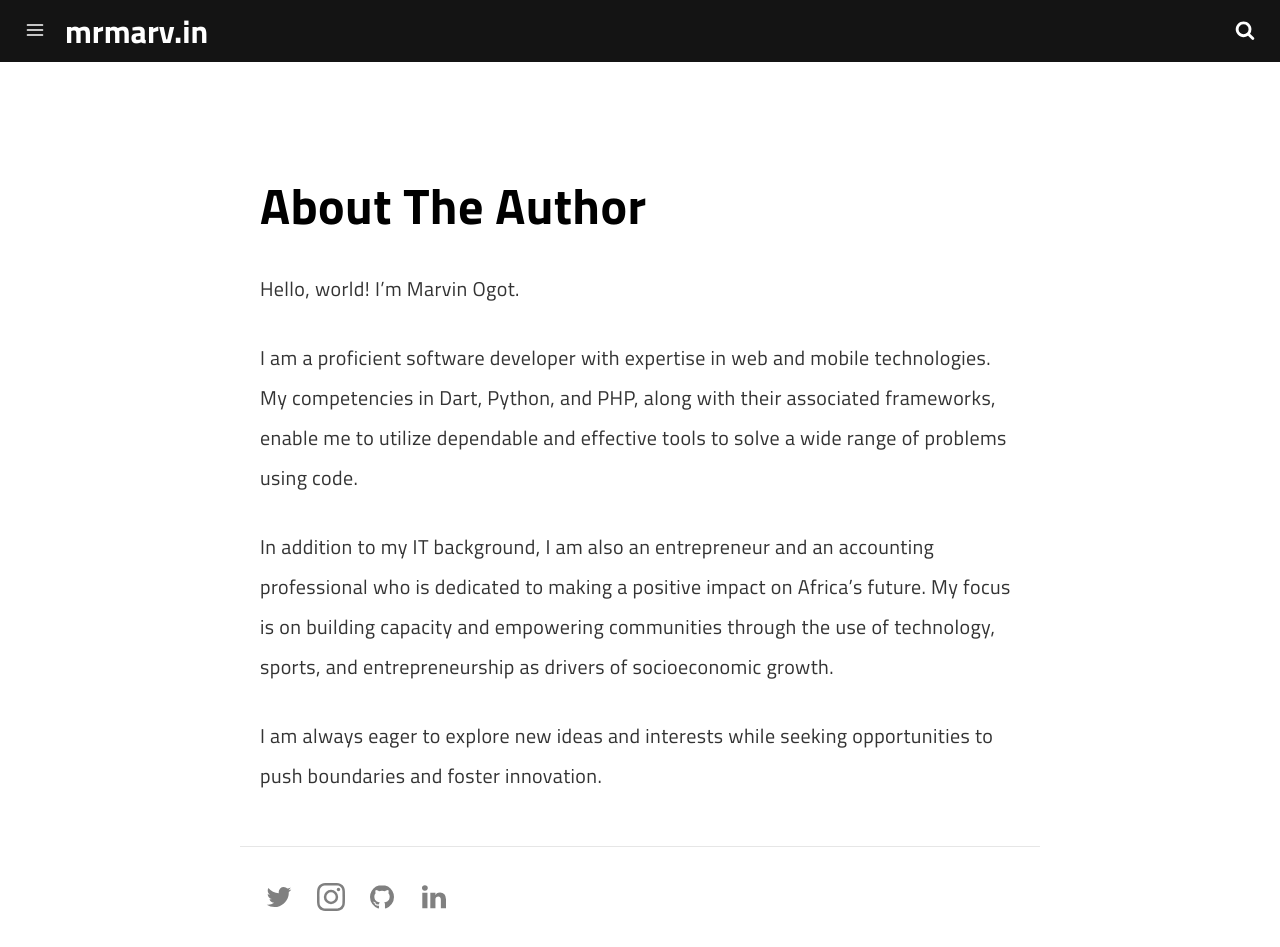
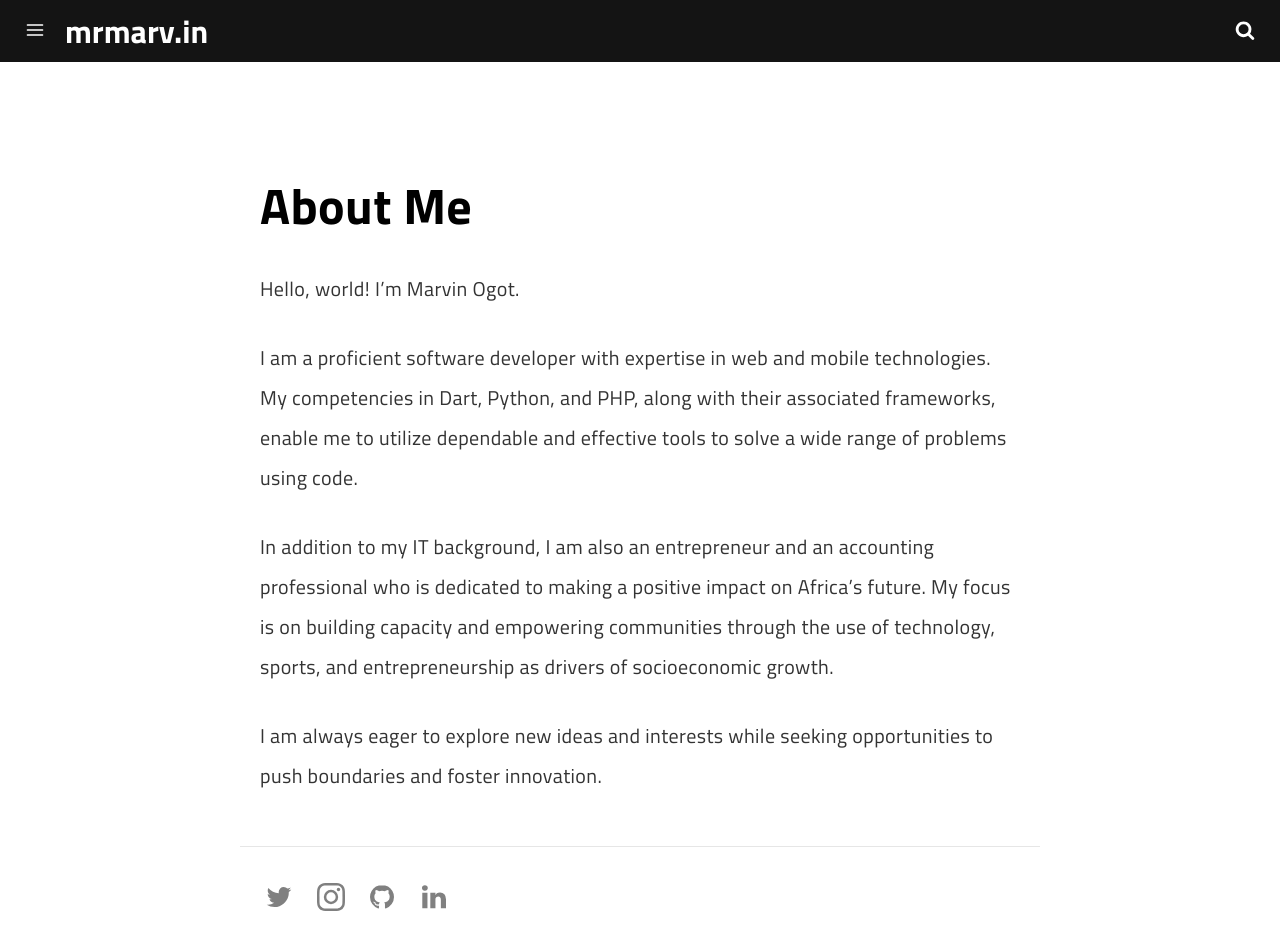
Before and after one commit to marv0/marv0.github.io, a Jekyll site: the page built from pages/about.md, in a window 1280 px wide and 947 px high. Built offline with Jekyll 4.4.1, drawn with Linux system fonts in a browser that asks for light colours; a script that is not in the unit is left out.

Commit message:
Update about.md

```diff
--- a/pages/about.md
+++ b/pages/about.md
@@ -7,7 +7,7 @@ description: Some description.
 permalink: /about/
 ---
 
-# About The Author
+# About Me
 
 Hello, world! I'm Marvin Ogot.
 
```
